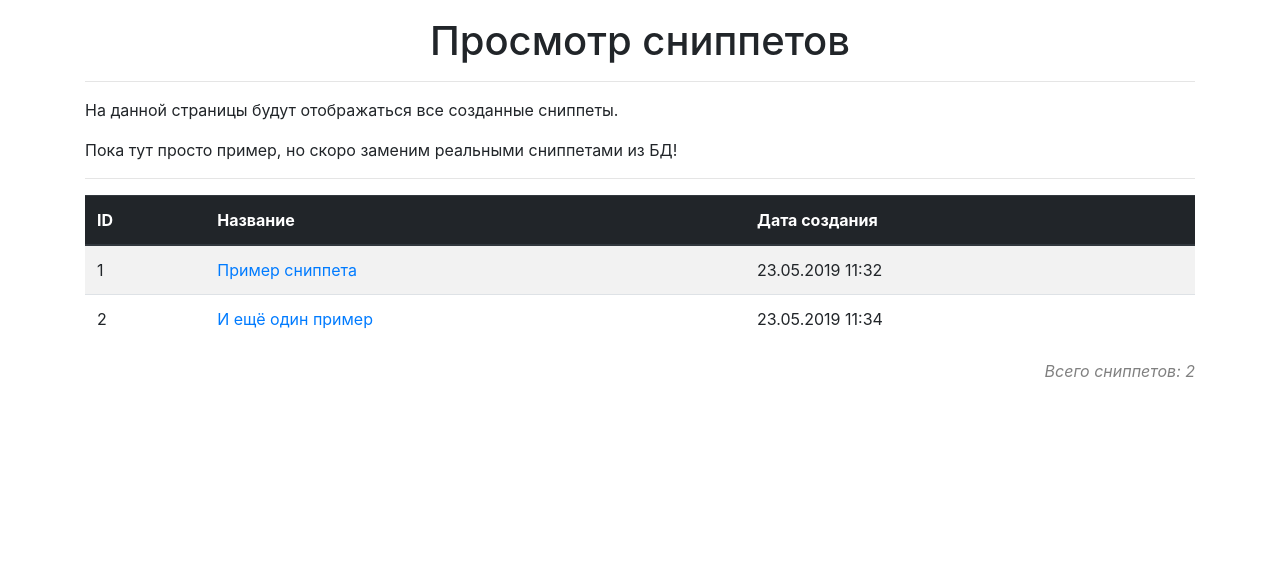
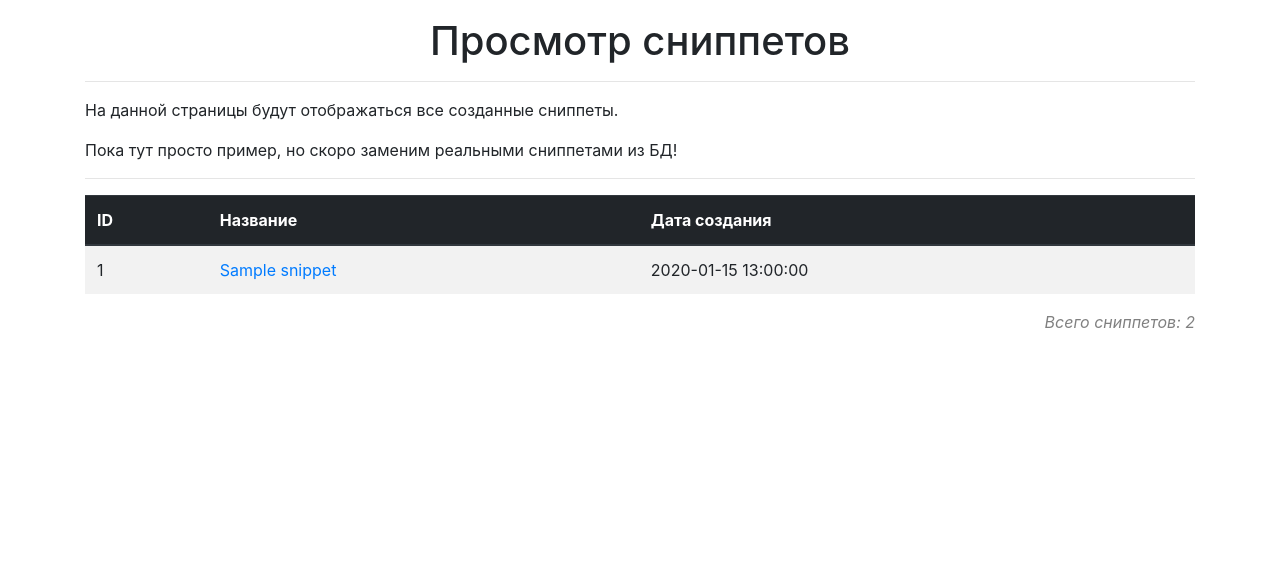
Before and after one commit to Saabenko/Snippets_03032025, a Django app: page /snippets/list in a window 1280 px wide. Shown: the part 59-642 px from the top of the page. Run offline with Django 3.2, Linux system fonts and the light colour scheme; tables that the repository leaves empty hold one stand-in row (values such as "Sample post"); some libraries are stand-ins or nearby versions.

Commit message:
Done. Modul5:task11-12

```diff
--- a/MainApp/views.py
+++ b/MainApp/views.py
@@ -1,5 +1,6 @@
 from django.http import Http404
 from django.shortcuts import render, redirect
+from MainApp.models import Snippet
 
 
 def index_page(request):
@@ -13,5 +14,9 @@ def add_snippet_page(request):
 
 
 def snippets_page(request):
-    context = {'pagename': 'Просмотр сниппетов'}
+    snippets = Snippet.objects.all()
+    context = {
+        'pagename': 'Просмотр сниппетов',
+        'snippets': snippets,
+        }
     return render(request, 'pages/view_snippets.html', context)
--- a/Snippets/settings.py
+++ b/Snippets/settings.py
@@ -108,7 +108,7 @@ AUTH_PASSWORD_VALIDATORS = [
 
 LANGUAGE_CODE = 'en-us'
 
-TIME_ZONE = 'UTC'
+TIME_ZONE = 'Europe/Moscow'
 
 USE_I18N = True
 
--- a/templates/pages/view_snippets.html
+++ b/templates/pages/view_snippets.html
@@ -30,19 +30,13 @@
                     </tr>
                     </thead>
                     <tbody>
-
+                    {% for snippet in snippets %}
                     <tr>
-                        <td scope="row">1</td>
-                        <td><a href="/snippets/1">Пример сниппета</a></td>
-                        <td>23.05.2019 11:32</td>
+                        <td scope="row">{{ snippet.id }}</td>
+                        <td><a href="/snippets/{{ snippet.id }}">{{ snippet.name }}</a></td>
+                        <td>{{ snippet.creation_date | date:"Y-m-d H:i:s" }}</td>
                     </tr>
-
-                    <tr>
-                        <td scope="row">2</td>
-                        <td><a href="/snippets/2">И ещё один пример</a></td>
-                        <td>23.05.2019 11:34</td>
-                    </tr>
-
+                    {% endfor %}
                     </tbody>
                 </table>
                 <div align="right">
```
